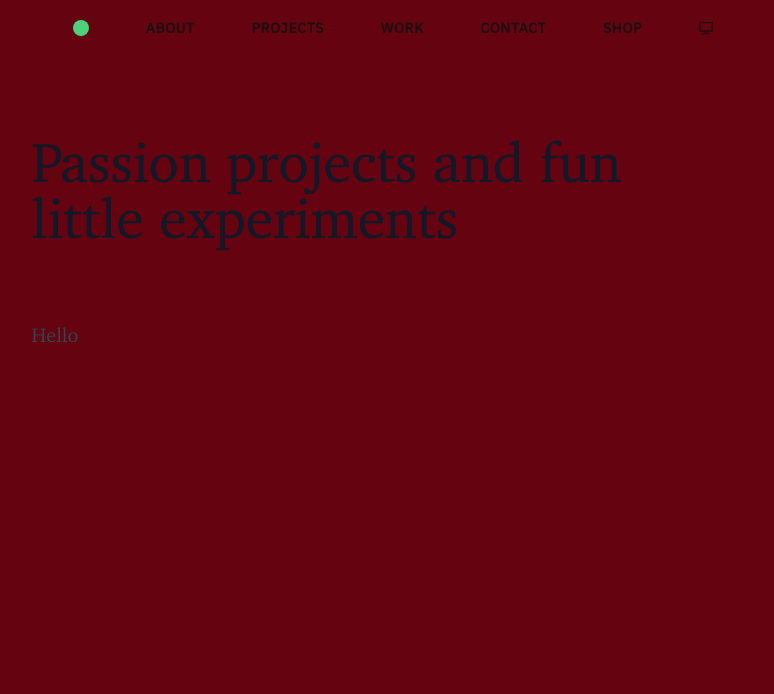
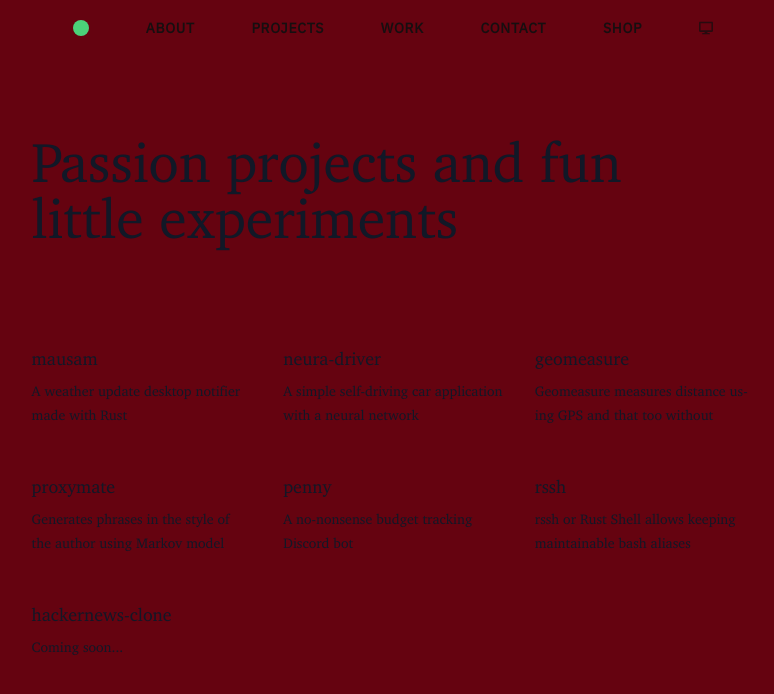
Before and after one commit to lloydlobo/lloydlobo.com, a Next.js app: page /projects in a window 1280 px wide. Shown: the top 694 px of the page, without its empty margins (247-1021 px from the left). Built offline with nearby package versions, Linux system fonts and the light colour scheme.

Commit message:
feat: add projects in projects page

```diff
--- a/components/WorkProjects.tsx
+++ b/components/WorkProjects.tsx
@@ -67,18 +67,17 @@ export const WorkProjects = () => {
   let isCardLike = false;
   return (
     <>
-      <section className="mx-auto my-12 grid w-fit grid-cols-1 bg-on-primary dark:text-secondary sm:gap-12 lg:grid-cols-2">
+      <
+        // className="mx-auto my-12 grid w-fit grid-cols-1 bg-on-primary dark:text-secondary sm:gap-12 lg:grid-cols-2"
+        >
         {repos.map(({ username, repo, tags, description, img }, index) => (
           <a
             key={`url-${username}-${repo}`}
             href={`https://github.com/${username}/${repo}/`}
-            className={` ${hasBorders ? "dark:border-accent  dark:sm:border  " : ""
-              } ${isCardLike
-                ? "bg-white shadow-md  hover:shadow-xl dark:bg-black/20 dark:shadow-lg dark:sm:border"
-                : ""
-              } flex py-6 transition duration-500 sm:rounded-xl sm:p-6 dark:hover:sm:shadow-accent/20 `}
+            className="after:hidden"
+          // className={` ${hasBorders ? "dark:border-accent  dark:sm:border  " : "" } ${isCardLike ? "bg-white shadow-md  hover:shadow-xl dark:bg-black/20 dark:shadow-lg dark:sm:border" : "" } flex py-6 transition after:hidden duration-500 sm:rounded-xl  dark:hover:sm:shadow-accent/20 `}
           >
-            <div className="mr-2 flex-initial flex-shrink-0 origin-right scale-[.90] justify-center grayscale-[03%] sm:mr-3">
+            <div className="mr-2 hidden flex-initial flex-shrink-0 origin-right scale-[.90] justify-center grayscale-[03%] sm:mr-3">
               <img
                 src={img}
                 width="128"
@@ -86,30 +85,26 @@ export const WorkProjects = () => {
                 alt={`${repo} - ${description}`}
                 className={`
             ${repo === "hackernews-clone" ? "blur" : ""}
-                aspect-square scale-90 rounded-[2.2rem] object-cover brightness-[80%] saturate-150 sepia-[30%] sm:scale-100`}
+                aspect-square hidden scale-90 rounded-[2.2rem] object-cover disabled:brightness-[80%] saturate-150 sepia-[30%] sm:scale-100`}
               />
             </div>
 
-            <div className="my-3 ml-4 flex-col justify-center sm:mt-[-1px] xl:flex">
-              <h3
-                className={`text-2xl font-extrabold uppercase tracking-tighter text-primary lg:text-5xl`}
-              >
-                {repo}
-              </h3>
+            <div className="">
+              <h3 className={``}>{repo}</h3>
 
-              <h4 className="max-w-[50vw] text-lg font-thin">
+              <p className="">
                 {repo === "hackernews-clone" ? "Coming soon..." : description}
-              </h4>
+              </p>
 
               <div
-                className={` ${repo === "hackernews-clone" ? "blur" : ""
+                className={`hidden ${repo === "hackernews-clone" ? "blur" : ""
                   } mt-2 flex gap-2 text-[12px]
               `}
               >
                 {tags.map((tag, index) => (
                   <div
                     key={`tag-${repo}-${tag}`}
-                    className="rounded-full bg-on-primary/0 px-2 underline decoration-accent/40 underline-offset-8 "
+                  // className="rounded-full bg-on-primary/0 disabled:px-2 underline decoration-accent/40 underline-offset-8 "
                   >
                     {tag}
                   </div>
@@ -118,7 +113,7 @@ export const WorkProjects = () => {
             </div>
           </a>
         ))}
-      </section>
+      </>
     </>
   );
 };
--- a/pages/projects.tsx
+++ b/pages/projects.tsx
@@ -1,12 +1,13 @@
 import Layout from "@/components/Layout";
 import { Section } from "@/components/Section";
+import { WorkProjects } from "@/components/WorkProjects";
 import React from "react";
 
 export default function Projects(props: {}) {
   return (
     <Layout>
       <>
-        <div className="bg-[#650310] -z-10 inset-0 w-screen h-screen absolute"></div>
+        <div className="bg-[#650310] fixed -z-10 inset-0 w-screen h-screen "></div>
         <main className="">
           <div className="grid">
             <Section>
@@ -22,7 +23,9 @@ export default function Projects(props: {}) {
           <div className={`mx-auto space-y-20 lg:space-y-28 mt-8`}>
             <Section>
               <article>
-                <div className="mx-auto w-full dark:text-secondary">Hello</div>
+                <div className="grid prose-sm gap-x-8 gap-y-0 grid-cols-2 lg:grid-cols-3">
+                  <WorkProjects />
+                </div>
               </article>
             </Section>
           </div>
```
